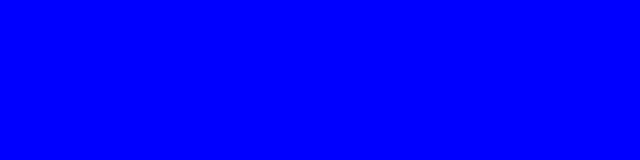
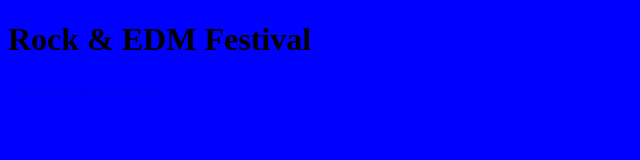
Before and after one commit to YailCastillo/FestivalMusica_inicio, a website: page index.html in a window 1280 px wide. Shown: the whole page, without its empty margins (0-640 px from the left). Drawn offline with Linux system fonts and the light colour scheme.

Commit message:
Header added

```diff
--- a/index.html
+++ b/index.html
@@ -12,6 +12,15 @@
     <link rel="stylesheet" href="build/css/app.css">
 </head>
 <body>
-
+    <header class="header">
+        <div class="contenedor contenido-header">
+            <h1>Rock & EDM Festival</h1>
+            <nav class="navegacion-principal">
+                <a href="#">Line up</a>
+                <a href="#">Galería</a>
+                <a href="#">Boletos</a>
+            </nav>
+        </div>
+    </header>
 </body>
 </html>
```
